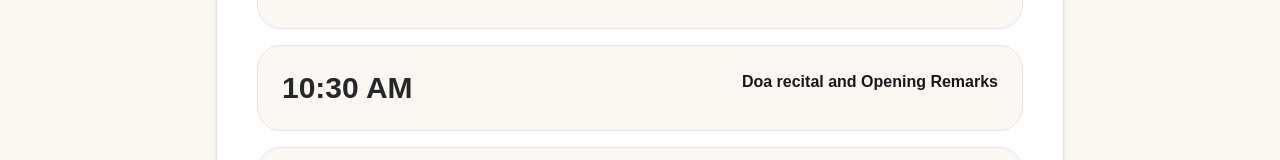
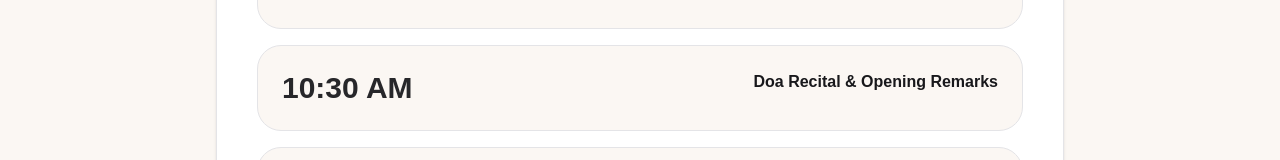
Before and after one commit to faizjazz100/ayuni-zhafirin, a Next.js app: page /schedule in a window 1280 px wide. Shown: the part 518-678 px from the top of the page. Built offline with nearby package versions, Linux system fonts and the light colour scheme; a web font is replaced by a local one.

Commit message:
13th commit

```diff
--- a/src/app/schedule/page.tsx
+++ b/src/app/schedule/page.tsx
@@ -16,7 +16,7 @@ const items: Item[] = [
         title: "Solemnisation Ceremony",
     },
     { time: "10:00 AM", title: "Arrival of Guests", },
-    { time: "10:30 AM", title: "Doa recital and Opening Remarks" },
+    { time: "10:30 AM", title: "Doa Recital & Opening Remarks" },
     { time: "11:00 AM", title: "Photo Session" },
     { time: "12:30 PM", title: "End of Ceremony" },
 ];
```
